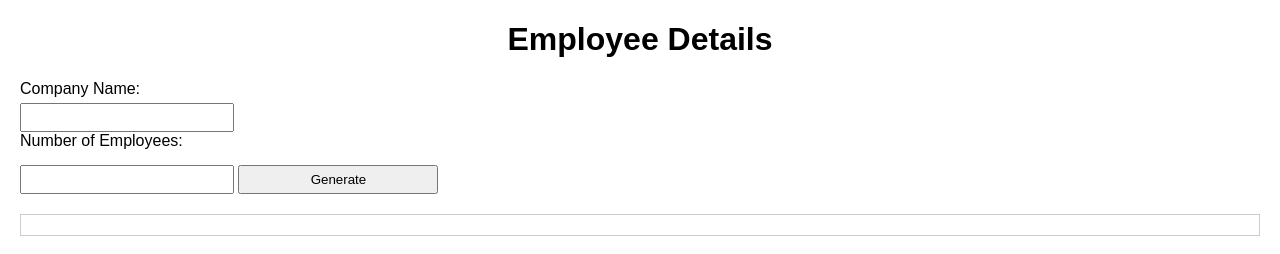
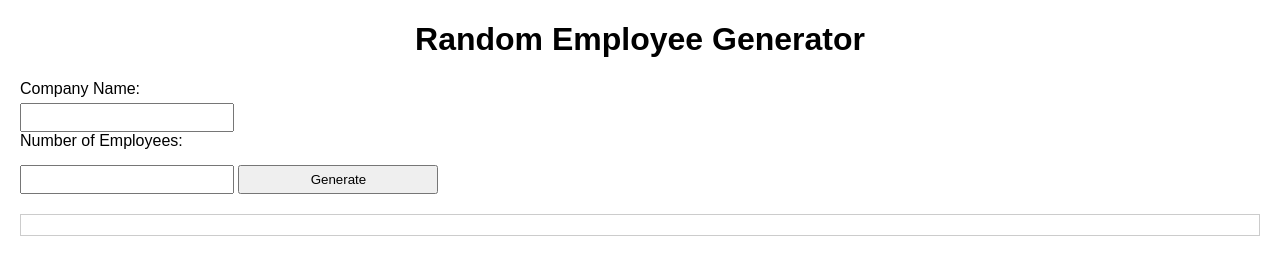
Before and after one commit to YashRamteke101/Random-Employee-Generator, a plain HTML site: page index.html in a window 1280 px wide. Drawn offline with Linux system fonts and the light colour scheme.

Commit message:
Random Employee Generator\

```diff
--- a/index.html
+++ b/index.html
@@ -1,13 +1,13 @@
 <!DOCTYPE html>
 <html>
 <head>
-  <title>Employee Details</title>
+  <title>Random Employee Generator</title>
   <script src="https://cdnjs.cloudflare.com/ajax/libs/Faker/3.1.0/faker.min.js"></script>
   <script src="script.js" defer></script>
   <link rel="stylesheet" href="style.css">
 </head>
 <body>
-  <h1>Employee Details</h1>
+  <h1>Random Employee Generator</h1>
 
   <form id="employeeForm">
     <label for="companyName">Company Name:</label>
```
